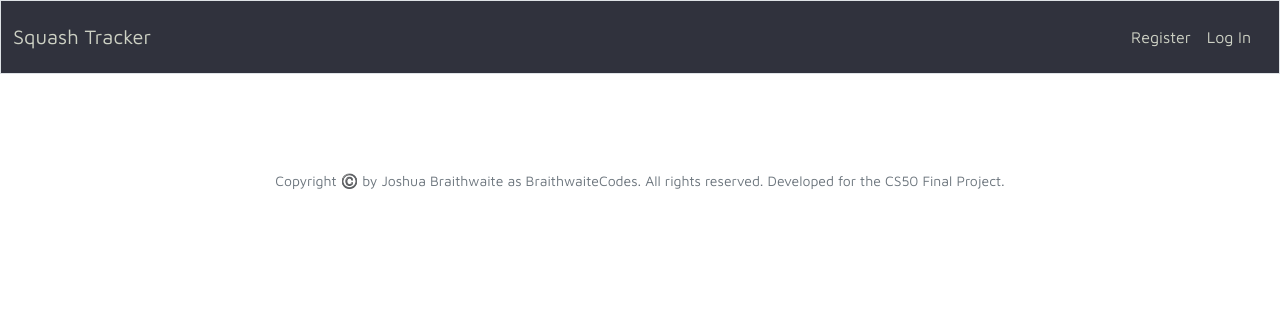
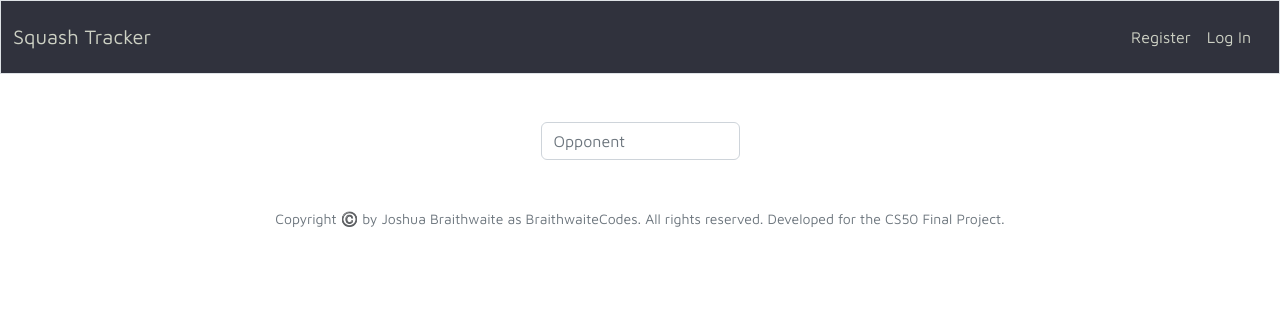
Before and after one commit to BraithwaiteCodes/Final-Project, a Flask app: template templates/newgame.html in a window 1280 px wide. Shown: the top 334 px of the page. Run offline with Flask 3, Linux system fonts and the light colour scheme; the template is opened without the code that fills it, so the values that code supplies are empty; some libraries are stand-ins or nearby versions.

Commit message:
Newgame HTML form and python for it

```diff
--- a/app.py
+++ b/app.py
@@ -129,3 +129,11 @@ def register():
     # User reached route via GET
     else:
         return render_template("register.html")
+
+
+@app.route("/newgame", methods=["GET", "POST"])
+def newgame():
+
+    # Get current user id and show in form
+    # TODO
+    return render_template("newgame.html")
--- a/templates/newgame.html
+++ b/templates/newgame.html
@@ -6,5 +6,11 @@
 
 {% block main %}
     <!-- TODO -->
+    <form action="/newgame" method="post">
+        <div class="m-auto">
+            <input autocomplete="off" class="form-control mx-auto w-auto" id="player2" name="player2" placeholder="Opponent" required type="text">
+        </div>
+        <div class="in"></div>
+    </form>
 
 {% endblock %}
```
